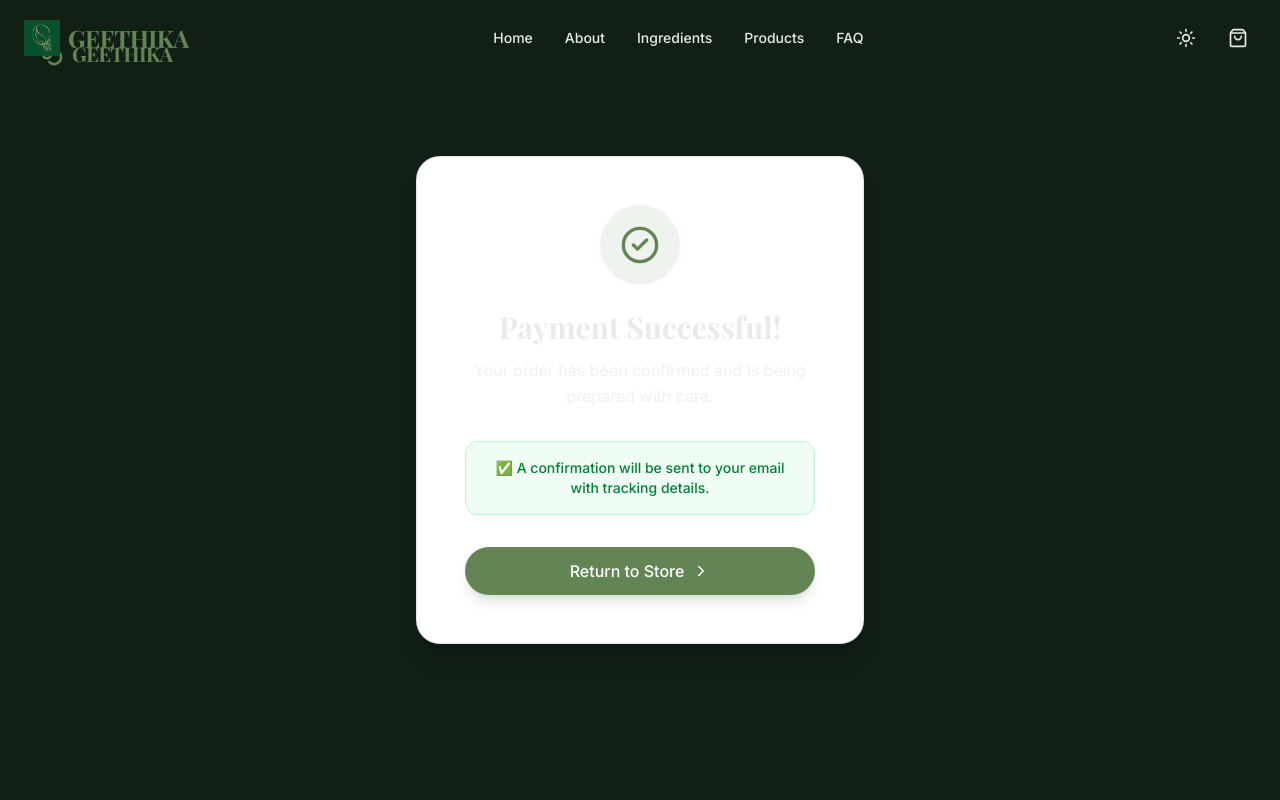
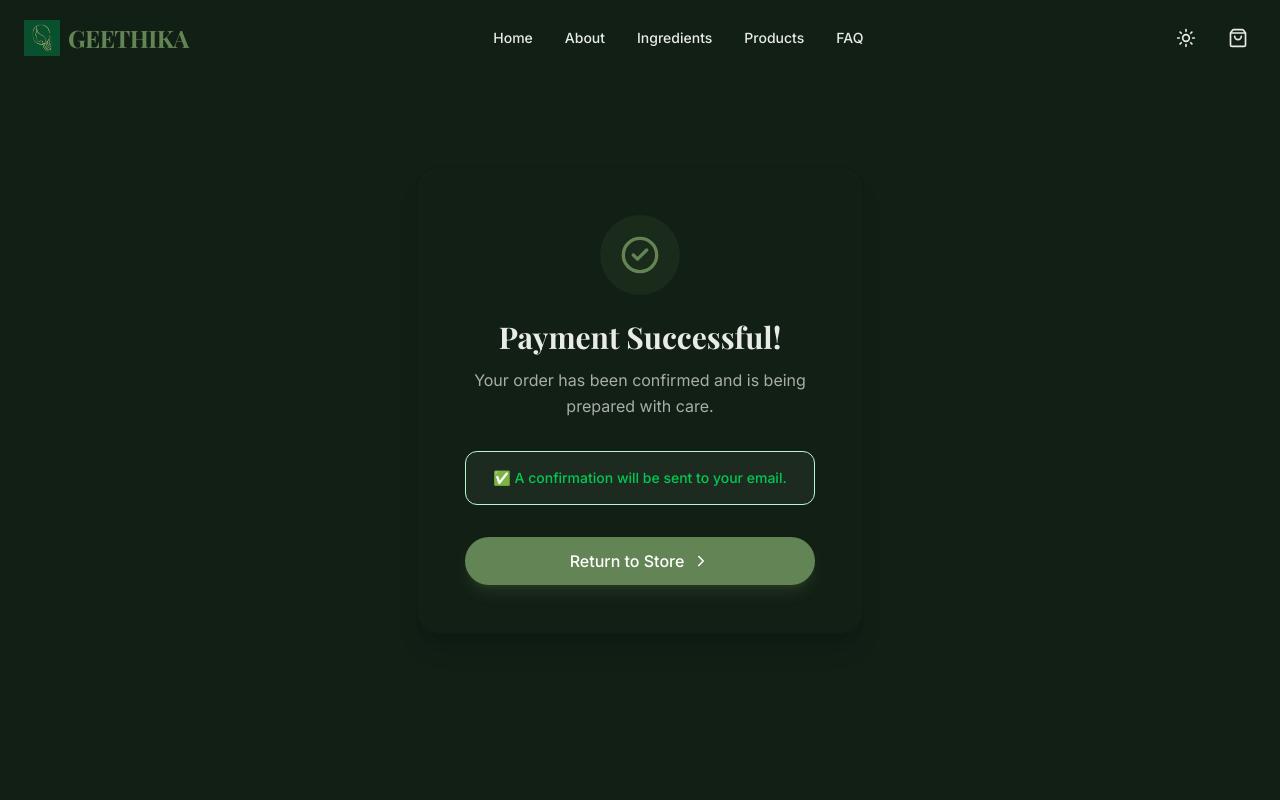
Before and after one commit to Anandhu936/hair-oil-website, a Next.js app: page /checkout/success in a window 1280 px wide. Shown: the top 800 px of the page. Built offline with nearby package versions, Linux system fonts and the light colour scheme; a web font is replaced by a local one.

Commit message:
resend bugs-fixed

```diff
--- /dev/null
+++ b/scratch/test_resend.js
@@ -0,0 +1,23 @@
+const { Resend } = require('resend');
+require('dotenv').config({ path: '.env.local' });
+
+async function testResend() {
+  const resend = new Resend(process.env.RESEND_API_KEY);
+  console.log('Using API Key:', process.env.RESEND_API_KEY ? 'Present' : 'Missing');
+  console.log('Sending to:', process.env.OWNER_EMAIL);
+
+  try {
+    const data = await resend.emails.send({
+      from: 'GEETHIKA <onboarding@resend.dev>',
+      to: process.env.OWNER_EMAIL,
+      subject: 'Test Email from Local',
+      html: '<strong>Success!</strong> If you see this, Resend is working.',
+    });
+
+    console.log('Resend Response:', JSON.stringify(data, null, 2));
+  } catch (error) {
+    console.error('Resend Error:', error);
+  }
+}
+
+testResend();
--- a/src/app/api/send-email/route.ts
+++ b/src/app/api/send-email/route.ts
@@ -240,7 +240,6 @@ export async function POST(request: NextRequest) {
     }
 
     const resend = new Resend(apiKey);
-
     const payload: EmailPayload = await request.json();
 
     const ownerEmail = process.env.OWNER_EMAIL;
@@ -250,7 +249,7 @@ export async function POST(request: NextRequest) {
     }
 
     // Send both emails in parallel
-    const [customerResult, ownerResult] = await Promise.allSettled([
+    const results = await Promise.allSettled([
       resend.emails.send({
         from: "GEETHIKA <onboarding@resend.dev>",
         to: payload.customerEmail,
@@ -264,6 +263,9 @@ export async function POST(request: NextRequest) {
         html: buildOwnerEmail(payload),
       }),
     ]);
+
+    const customerResult = results[0];
+    const ownerResult = results[1];
 
     const customerOk = customerResult.status === "fulfilled" && !customerResult.value.error;
     const ownerOk = ownerResult.status === "fulfilled" && !ownerResult.value.error;
--- a/src/app/checkout/page.tsx
+++ b/src/app/checkout/page.tsx
@@ -59,7 +59,7 @@ export default function CheckoutPage() {
 
   useEffect(() => {
     setIsMounted(true);
-    if (items.length === 0) {
+    if (items.length === 0 && !isProcessing) {
       router.push("/");
     }
     // Pre-load Razorpay script in the background
--- a/src/app/checkout/success/page.tsx
+++ b/src/app/checkout/success/page.tsx
@@ -23,24 +23,13 @@ function SuccessContent() {
 
   return (
     <div className="min-h-screen bg-background flex flex-col items-center justify-center p-4">
-      {/* Logo */}
-      <div className="absolute top-6 left-6 md:top-10 md:left-10">
-        <Link href="/" className="flex items-center gap-2 group">
-          <div className="text-primary group-hover:scale-110 transition-transform">
-            <Droplets size={24} strokeWidth={2.5} />
-          </div>
-          <span className="font-serif text-xl font-bold text-primary tracking-tight">
-            GEETHIKA
-          </span>
-        </Link>
-      </div>
 
       {/* Card */}
       <motion.div
         initial={{ opacity: 0, scale: 0.95, y: 20 }}
         animate={{ opacity: 1, scale: 1, y: 0 }}
         transition={{ duration: 0.6, ease: "easeOut" }}
-        className="max-w-md w-full bg-white dark:bg-card p-10 md:p-12 rounded-3xl text-center shadow-xl border border-black/10 dark:border-white/10"
+        className="max-w-md w-full bg-background p-10 md:p-12 rounded-3xl text-center shadow-xl border border-black/10 dark:border-white/10"
       >
         {/* Success Icon */}
         <motion.div
@@ -77,7 +66,7 @@ function SuccessContent() {
             initial={{ opacity: 0, y: 10 }}
             animate={{ opacity: 1, y: 0 }}
             transition={{ delay: 0.55 }}
-            className="bg-[#FAF8F5] dark:bg-[#1A1C19] rounded-xl p-4 mb-4 text-left space-y-3"
+            className="bg-card rounded-xl p-4 mb-4 text-left space-y-3"
           >
             <div>
               <p className="text-xs text-foreground/50 uppercase tracking-wider font-medium mb-1">
@@ -110,10 +99,10 @@ function SuccessContent() {
           initial={{ opacity: 0, y: 10 }}
           animate={{ opacity: 1, y: 0 }}
           transition={{ delay: 0.65 }}
-          className="bg-green-50 dark:bg-green-900/20 border border-green-200 dark:border-green-700/40 rounded-xl p-4 mb-8"
+          className="bg-card border border-green-200 dark:border-green-700/40 rounded-xl p-4 mb-8"
         >
-          <p className="text-sm font-medium text-green-700 dark:text-green-400">
-            ✅ A confirmation will be sent to your email with tracking details.
+          <p className="text-sm font-medium text-green-500">
+            ✅ A confirmation will be sent to your email.
           </p>
         </motion.div>
 
```
